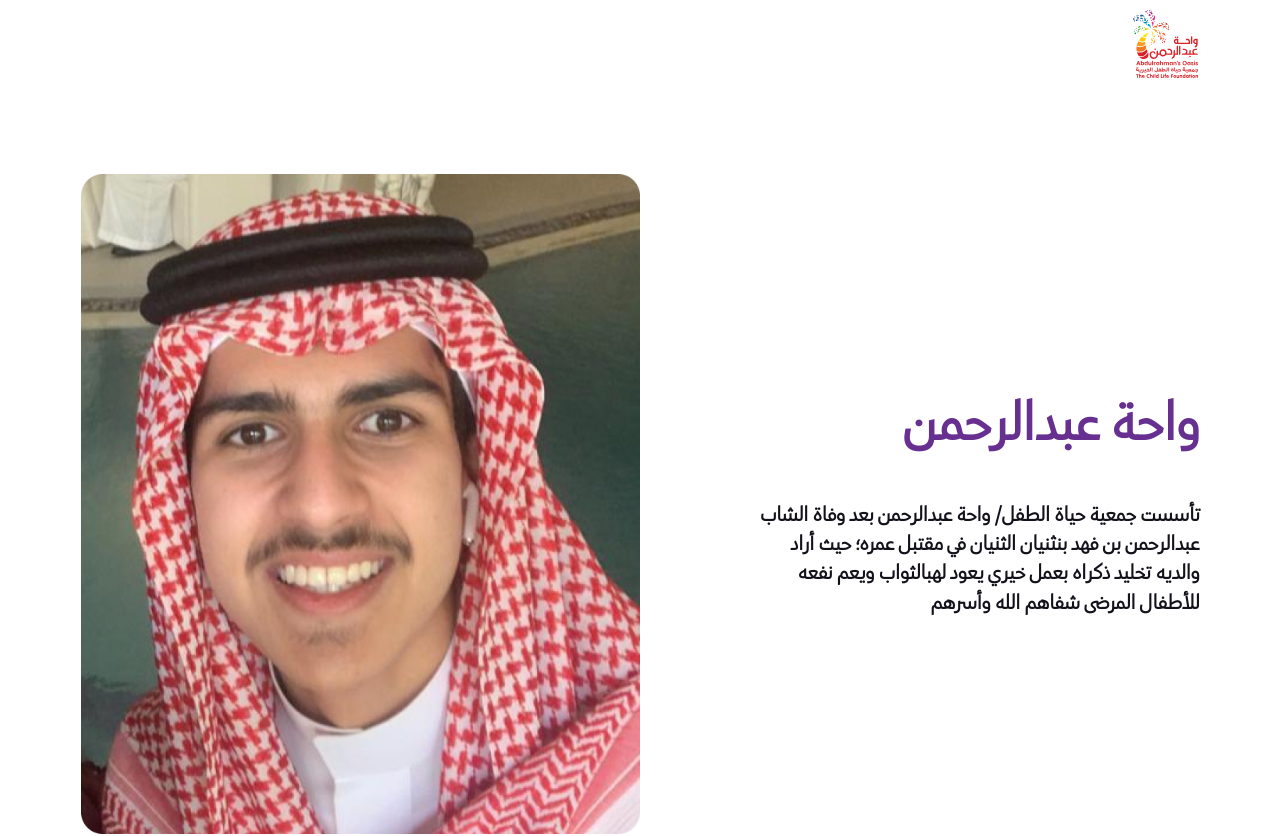
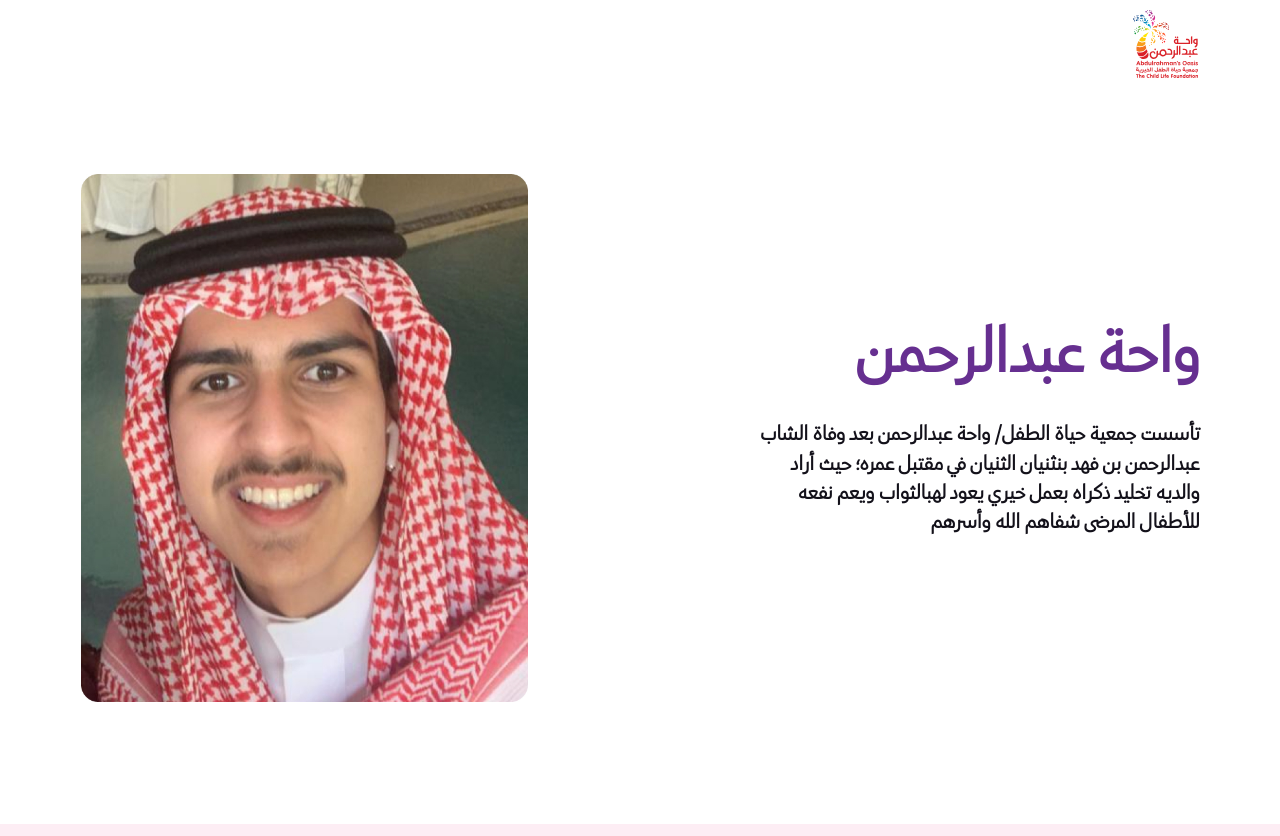
Before and after one commit to alqabbanikhaled/abdulrahmansOasis, a Next.js app in the folder Frontend/: page /abdulrahman-oasis in a window 1280 px wide. Shown: the top 836 px of the page. Built offline with nearby package versions, Linux system fonts and the light colour scheme; a web font is replaced by a local one.

Commit message:
fix swiper issue

```diff
--- a/Frontend/src/components/abdulrahman-oasis/About/About.js
+++ b/Frontend/src/components/abdulrahman-oasis/About/About.js
@@ -7,8 +7,8 @@ const About = () => {
   return (
     <section className={cn(styles.section, "space-X space-Y-bottom mt-6")}>
       <div className={cn(styles.container)}>
-        <div className={styles.aboutText}>
-          <h1 className="color-purple mb-3">واحة عبدالرحمن</h1>
+        <div className={cn(styles.aboutText, "mb-2")}>
+          <h1 className="color-purple mb-2">واحة عبدالرحمن</h1>
           <div className="paragraph4-size font-weight-bold">
             تأسست جمعیة حیاة الطفل/ واحة عبدالرحمن بعد وفاة الشاب عبدالرحمن بن
             فهد بنثنیان الثنیان في مقتبل عمره؛ حیث أراد والدیه تخلید ذکراه بعمل
--- a/Frontend/src/components/abdulrahman-oasis/About/About.module.scss
+++ b/Frontend/src/components/abdulrahman-oasis/About/About.module.scss
@@ -1,5 +1,6 @@
+@import "../../../styles/abstracts";
+
 .section {
-  height: 100vh;
   .container {
     display: flex;
     align-items: center;
@@ -9,15 +10,19 @@
       flex-basis: 40%;
     }
     .aboutImg {
-      display: flex;
-      justify-content: center;
-      height: 100%;
-      flex-basis: 50%;
+      flex-basis: 40%;
       img {
-        max-height: 100%;
-        max-width: 100%;
+        width: 100%;
         object-fit: contain;
       }
     }
+    @include large-screen {
+      .aboutImg {
+        flex-basis: 50%;
+      }
+    }
+    @include medium-screen {
+      flex-direction: column;
+    }
   }
 }
--- a/Frontend/src/components/donate/donate.module.scss
+++ b/Frontend/src/components/donate/donate.module.scss
@@ -23,6 +23,9 @@
         width: 100%;
         height: 100%;
       }
+      @include large-screen {
+        flex-basis: 50%;
+      }
     }
     @include medium-screen {
       flex-direction: column;
--- a/Frontend/src/components/home/Who/Who.js
+++ b/Frontend/src/components/home/Who/Who.js
@@ -154,7 +154,7 @@ const Who = () => {
 const SwiperTextCard = ({ title, className }) => {
   return (
     <div>
-      <h1 className={className}>{title}</h1>
+      <h1 className={cn(className, "mb-2")}>{title}</h1>
     </div>
   );
 };
--- a/Frontend/src/styles/globals.scss
+++ b/Frontend/src/styles/globals.scss
@@ -41,7 +41,7 @@
   --spaceY: 8.8vw; //150px
   --spaceY-minor: 2vw;
   //Font Sizes
-  --head1-size: 5vw; //90px;
+  --head1-size: 5.8vw; //100px;
   --head2-size: 4.7vw; //80px;
   --head3-size: 3.5vw; //60px;
   --head4-size: 2.8vw; //48px;
@@ -153,7 +153,7 @@
     --spaceY: 18vw; //!changed
     --spaceY-minor: 6vw; //!changed
     //Font Sizes
-    --head1-size: 9vw; //!45px;
+    --head1-size: 11vw; //!55px;
     --head2-size: 9vw; //!45px;
     --head3-size: 7vw; //!35px;
     --head4-size: 5.2vw; //!26px;
@@ -162,7 +162,7 @@
     --paragraph1-size: 1.1vw; // 18px;
     --paragraph2-size: 3.6vw; //! 18px;
     --paragraph3-size: 4vw; //!20px;
-    --paragraph4-size: 5.2vw; // !26px;
+    --paragraph4-size: 4.4vw; // !22px;
     --paragraph11-size: 7vw; //! 36px;
     --paragraph12-size: 16vw; // !80px;
 
@@ -173,7 +173,7 @@
     }
 
     .mb-2 {
-      margin-bottom: 6vw; //30px
+      margin-bottom: 5vw; //25px
     }
 
     .mb-3 {
@@ -218,7 +218,7 @@ body {
 h1 {
   font-size: var(--head1-size);
   font-weight: 600;
-  line-height: 1.2;
+  line-height: 1;
 }
 
 h2 {
@@ -787,6 +787,9 @@ p,
 .swiper {
   .swiper-wrapper {
     align-items: flex-end;
+    .swiper-slide {
+      overflow: hidden;
+    }
   }
 }
 .label {
```
Also changed, not shown: Frontend/public/back_2.svg (added), Frontend/public/back_3.svg (added).
